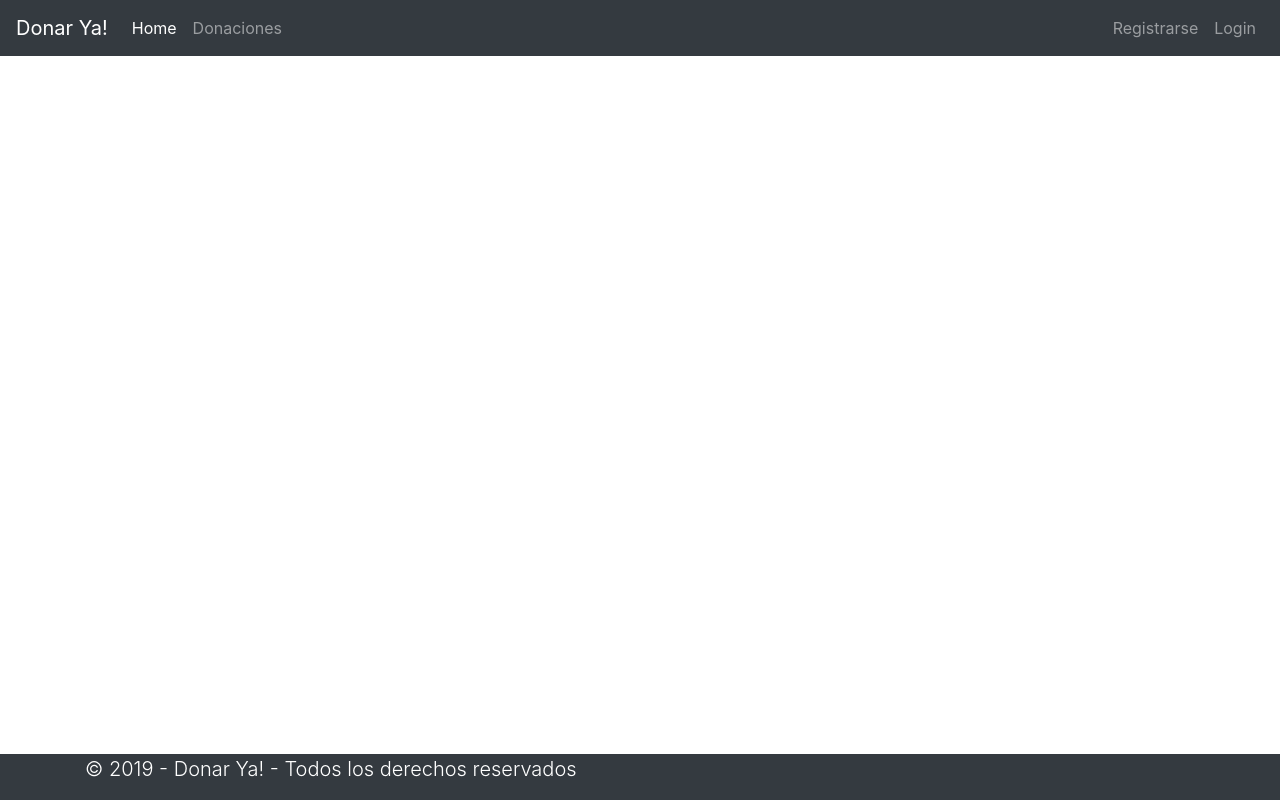
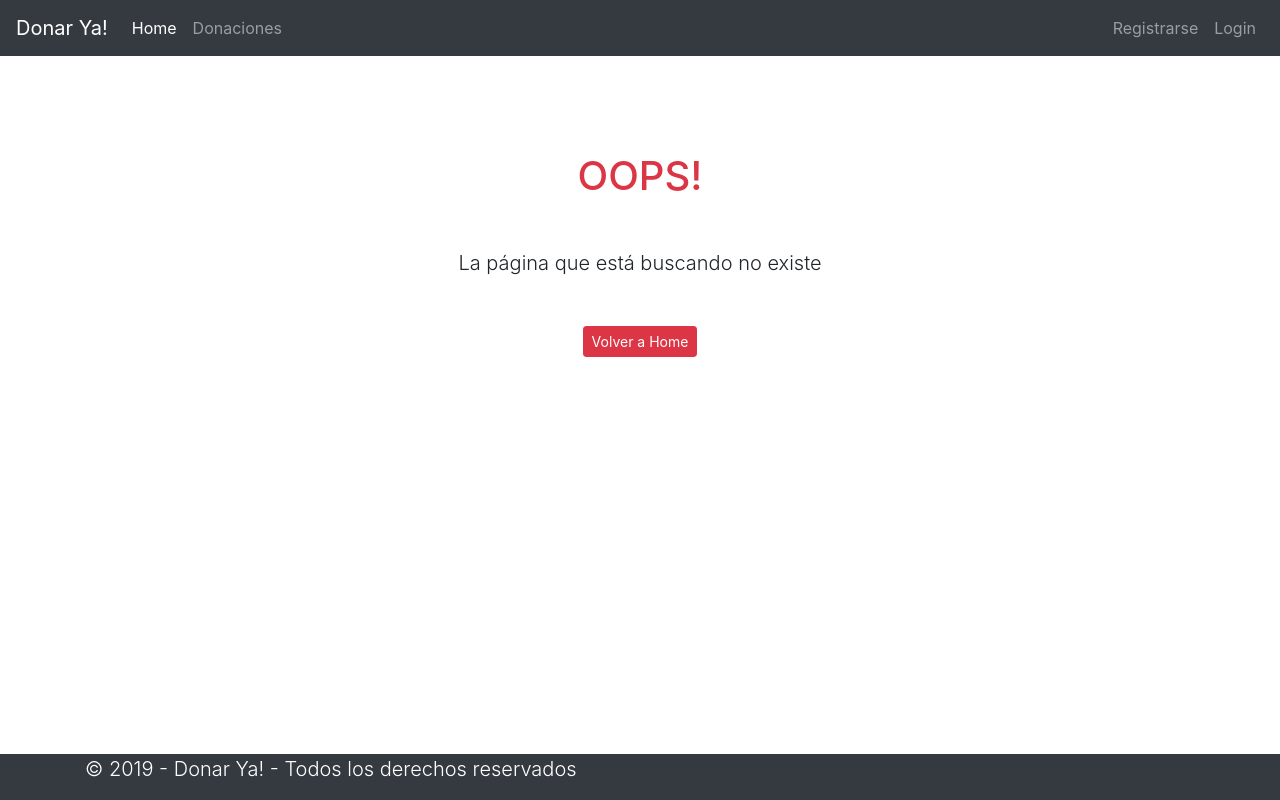
Before and after one commit to omelendrez/donarya, a React (Create React App) app: page /login in a window 1280 px wide. Built offline with nearby package versions, Linux system fonts and the light colour scheme.

Commit message:
Agregar Pagina no encontrada

```diff
--- a/src/components/Header.jsx
+++ b/src/components/Header.jsx
@@ -1,7 +1,8 @@
 import React from "react"
-import { BrowserRouter as Router, Route, Link } from "react-router-dom";
+import { BrowserRouter as Router, Route, Link, Switch } from "react-router-dom";
 import Home from './Home'
-import Donaciones from './Donacioens'
+import Donaciones from './Donaciones'
+import NotFound from './NotFound'
 
 const Header = () => {
   return (
@@ -35,8 +36,11 @@ const Header = () => {
           </ul>
         </div>
       </nav>
-      <Route path="/" exact component={Home} />
-      <Route path="/donaciones/" component={Donaciones} />
+      <Switch>
+        <Route path="/" exact component={Home} />
+        <Route path="/donaciones/" component={Donaciones} />
+        <Route component={NotFound} />
+      </Switch>
     </Router>
   )
 }
--- /dev/null
+++ b/src/components/NotFound.jsx
@@ -0,0 +1,14 @@
+import React from 'react'
+import { Link } from "react-router-dom";
+
+const Notfound = () => {
+  return (
+    <div className="container text-center p-5">
+      <h1 className="text-danger my-5">OOPS!</h1>
+      <p className="lead my-5">La página que está buscando no existe</p>
+      <Link className="btn btn-danger btn-sm" to="/">Volver a Home</Link>
+    </div>
+  )
+}
+
+export default Notfound
```
Also changed, not shown: src/components/Donaciones.jsx (renamed from src/components/Donacioens.jsx).
